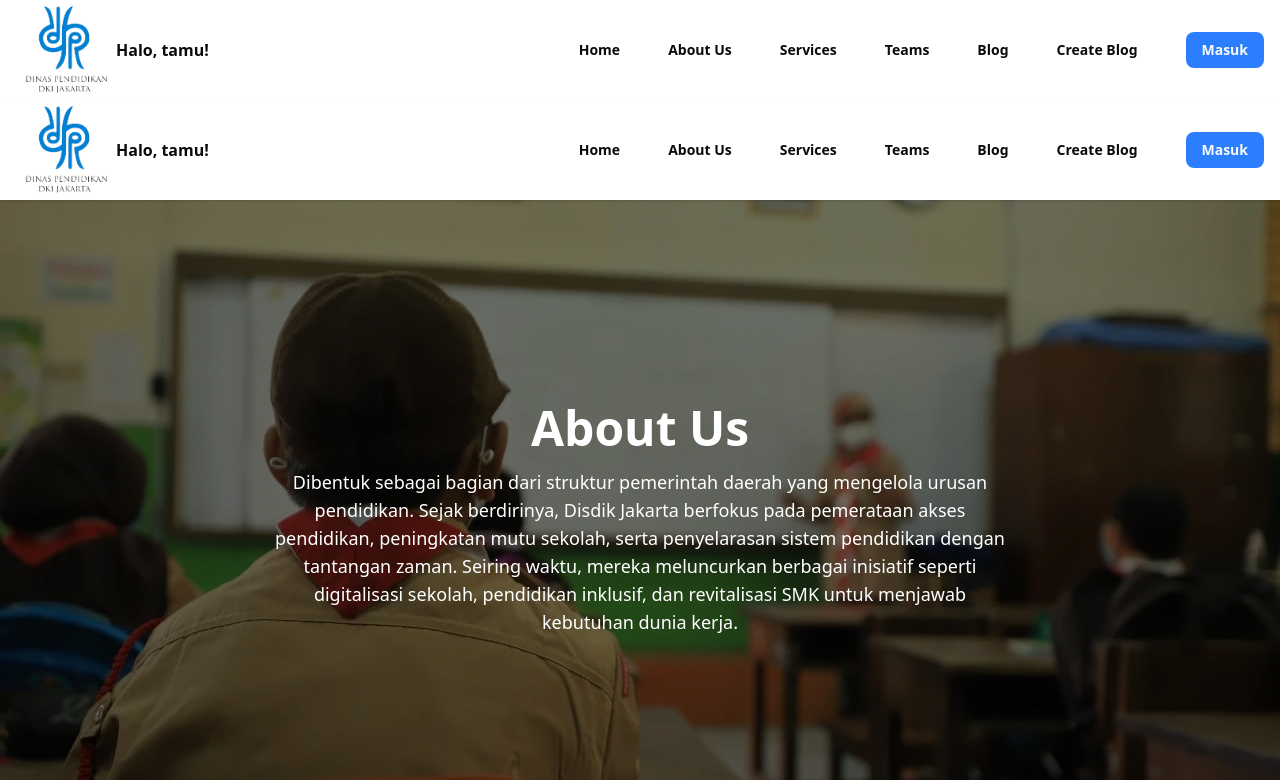
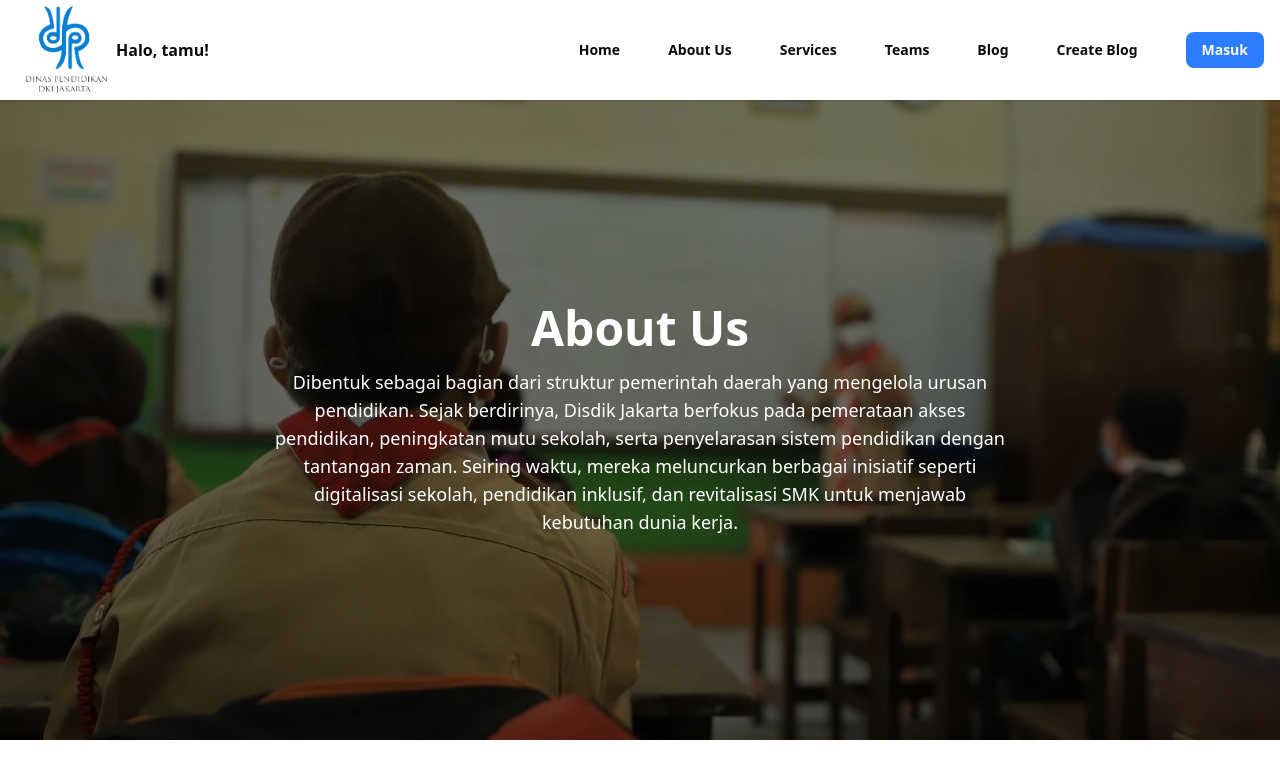
Before and after one commit to Farizkey16/revamp-disdik-concept, a Next.js app: page /about-us in a window 1280 px wide. Shown: the top 780 px of the page. Built offline with nearby package versions, Linux system fonts and the light colour scheme.

Commit message:
edited about us page, changed div into main, added two sections under main for better viewing and accessibility.

```diff
--- a/src/app/about-us/page.tsx
+++ b/src/app/about-us/page.tsx
@@ -46,20 +46,10 @@ const cultureBox: any[] = [
   },
 ]
 
-
 export default function AboutPage() {
 
     return (
-        <div>
-        <Navbar/>
-        <AboutSection/>
-        </div>
-    )}
-
-
-function AboutSection() {
-
-    return (
+        <main>
         <section className="relative w-full h-[60vh] md:h-[80vh]">
 
             {/* About Us Hero */}
@@ -80,6 +70,9 @@ function AboutSection() {
                 <p className="px-2 sm:px-4 max-w-xl sm:max-w-2xl md:max-w-3xl text-sm sm:text-base md:text-lg text-center"> Dibentuk sebagai bagian dari struktur pemerintah daerah yang mengelola urusan pendidikan. Sejak berdirinya, Disdik Jakarta berfokus pada pemerataan akses pendidikan, peningkatan mutu sekolah, serta penyelarasan sistem pendidikan dengan tantangan zaman. Seiring waktu, mereka meluncurkan berbagai inisiatif seperti digitalisasi sekolah, pendidikan inklusif, dan revitalisasi SMK untuk menjawab kebutuhan dunia kerja.</p>
             </div>
 
+        </section>
+
+        <section>
             {/* Team Member */}
             <div className="relative z-10 mt-8">
             <h2 className="text-2xl sm:text-3xl md:text-3xl font-bold text-gray-800 mb-4 sm:mb-6 text-center bg-white/80 py-2 rounded">Struktur Organisasi</h2>
@@ -140,6 +133,7 @@ function AboutSection() {
                 </div>
             </div>
         </section>
+        </main>
     )
 
 }
```
